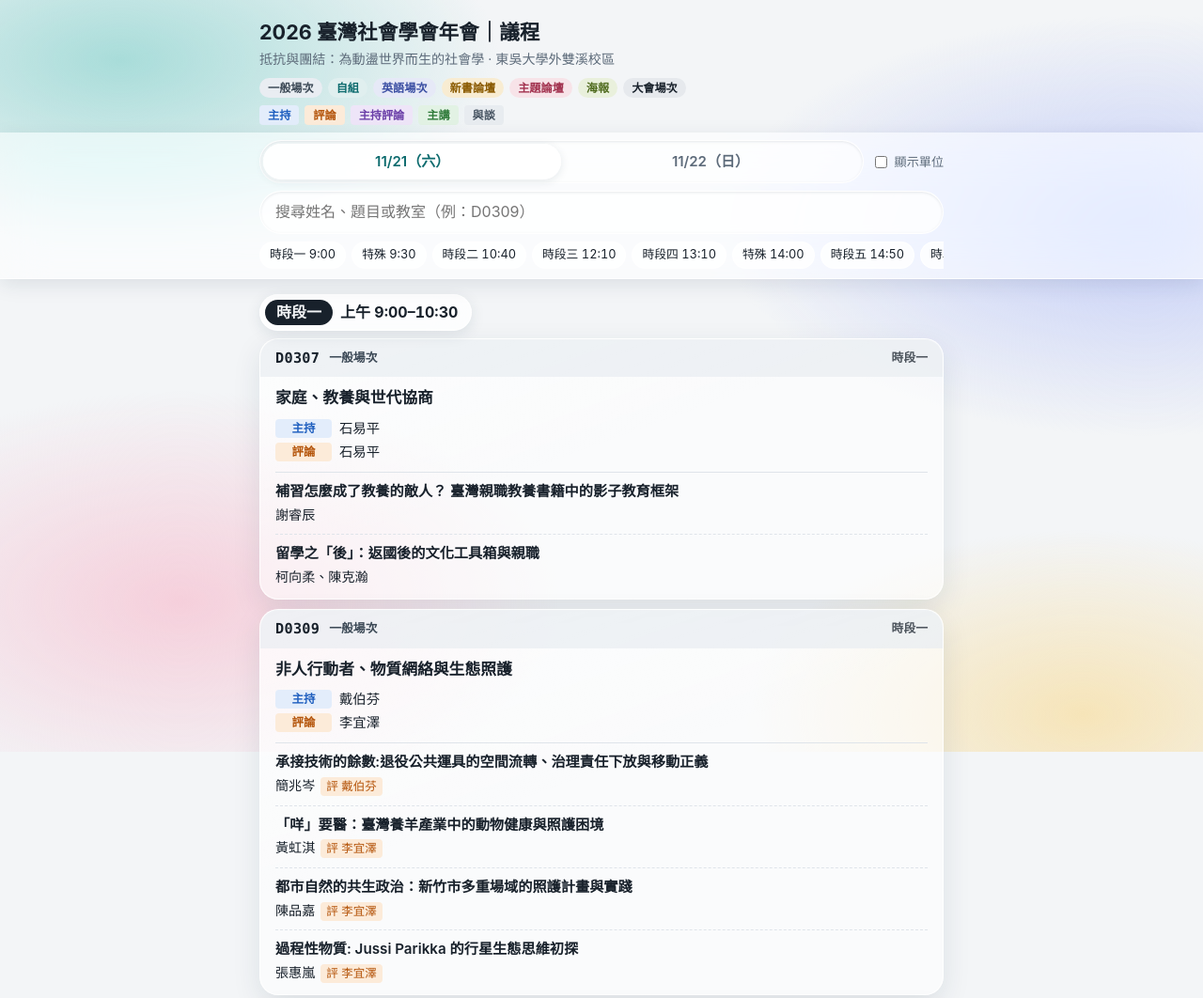
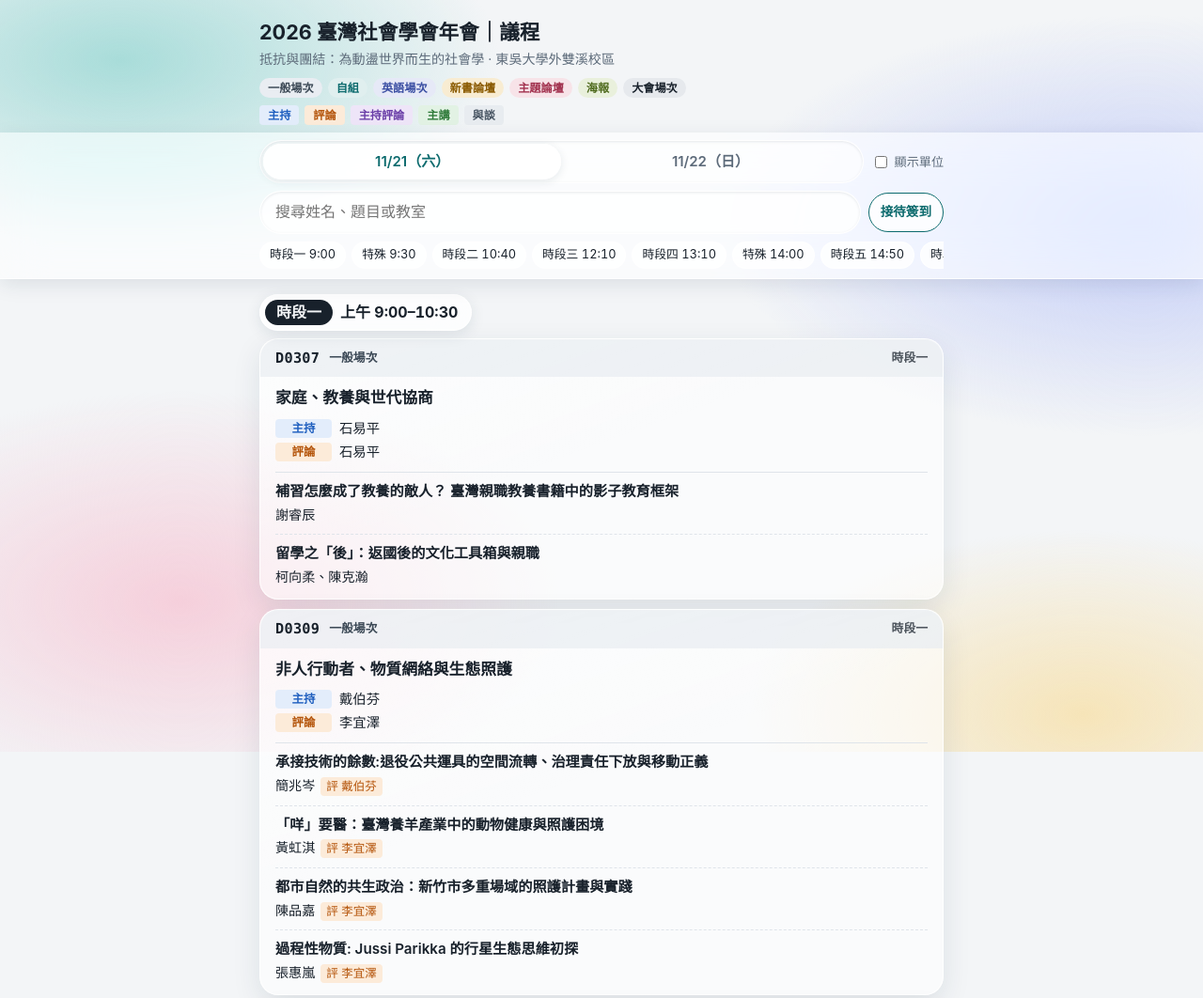
Before and after one commit to daniel91919/tsa-2026-agenda, a plain HTML site: page index.html in a window 1280 px wide. Shown: the top 1062 px of the page at 94% size. Drawn offline with Linux system fonts and the light colour scheme.

Commit message:
加上接待簽到按鈕，搜尋提示字縮短
Co-Authored-By: Claude Opus 5.5 <noreply@anthropic.com>

```diff
--- a/index.html
+++ b/index.html
@@ -81,7 +81,9 @@ body::after { content: ""; position: fixed; inset: 0; z-index: -1; pointer-event
 .days button { flex: 1; border: 0; background: none; color: var(--muted); font: inherit; font-weight: 600; padding: 7px 4px; border-radius: 999px; cursor: pointer; transition: background .2s, color .2s; }
 .days button[aria-pressed="true"] { background: var(--glass-hi); color: var(--accent); box-shadow: 0 2px 10px var(--shadow), inset 0 1px 0 var(--glass-line); }
 .aff-toggle { display: flex; align-items: center; gap: 5px; font-size: .82rem; color: var(--muted); white-space: nowrap; cursor: pointer; }
-.search { margin-top: 8px; position: relative; }
+.srow { display: flex; gap: 8px; align-items: center; margin-top: 8px; }
+.search { position: relative; flex: 1; min-width: 0; }
+.checkin { flex: none; text-decoration: none; font-size: .85rem; font-weight: 700; color: var(--accent); background: var(--glass-hi); border: 1px solid var(--accent); border-radius: 999px; padding: 9px 12px; white-space: nowrap; }
 .search input { width: 100%; font: inherit; font-size: 16px; padding: 9px 36px 9px 16px; border: 1px solid var(--glass-line); border-radius: 999px; background: var(--glass-hi); color: var(--fg); box-shadow: inset 0 1px 3px var(--glass-edge); }
 .search input:focus { outline: 2px solid var(--accent); outline-offset: 1px; }
 .search .clear { position: absolute; right: 6px; top: 50%; transform: translateY(-50%); border: 0; background: none; color: var(--muted); font-size: 1.2rem; width: 28px; height: 28px; cursor: pointer; }
@@ -163,9 +165,12 @@ button:focus-visible, a:focus-visible, input[type=checkbox]:focus-visible { outl
       </div>
       <label class="aff-toggle"><input type="checkbox" id="affs"> 顯示單位</label>
     </div>
-    <div class="search">
-      <input type="text" enterkeyhint="search" id="q" placeholder="搜尋姓名、題目或教室（例：D0309）" autocomplete="off" aria-label="搜尋">
-      <button type="button" class="clear" id="clear" aria-label="清除搜尋" hidden>×</button>
+    <div class="srow">
+      <div class="search">
+        <input type="text" enterkeyhint="search" id="q" placeholder="搜尋姓名、題目或教室" autocomplete="off" aria-label="搜尋">
+        <button type="button" class="clear" id="clear" aria-label="清除搜尋" hidden>×</button>
+      </div>
+      <a class="checkin" href="https://claude.ai/artifact/7AGpkYeVr9e7iY22NE2a2C" target="_blank" rel="noopener" title="給接待人員用，會開新分頁">接待簽到</a>
     </div>
     <nav class="slotnav" id="slotnav" aria-label="跳到時段"></nav>
   </div>
```
